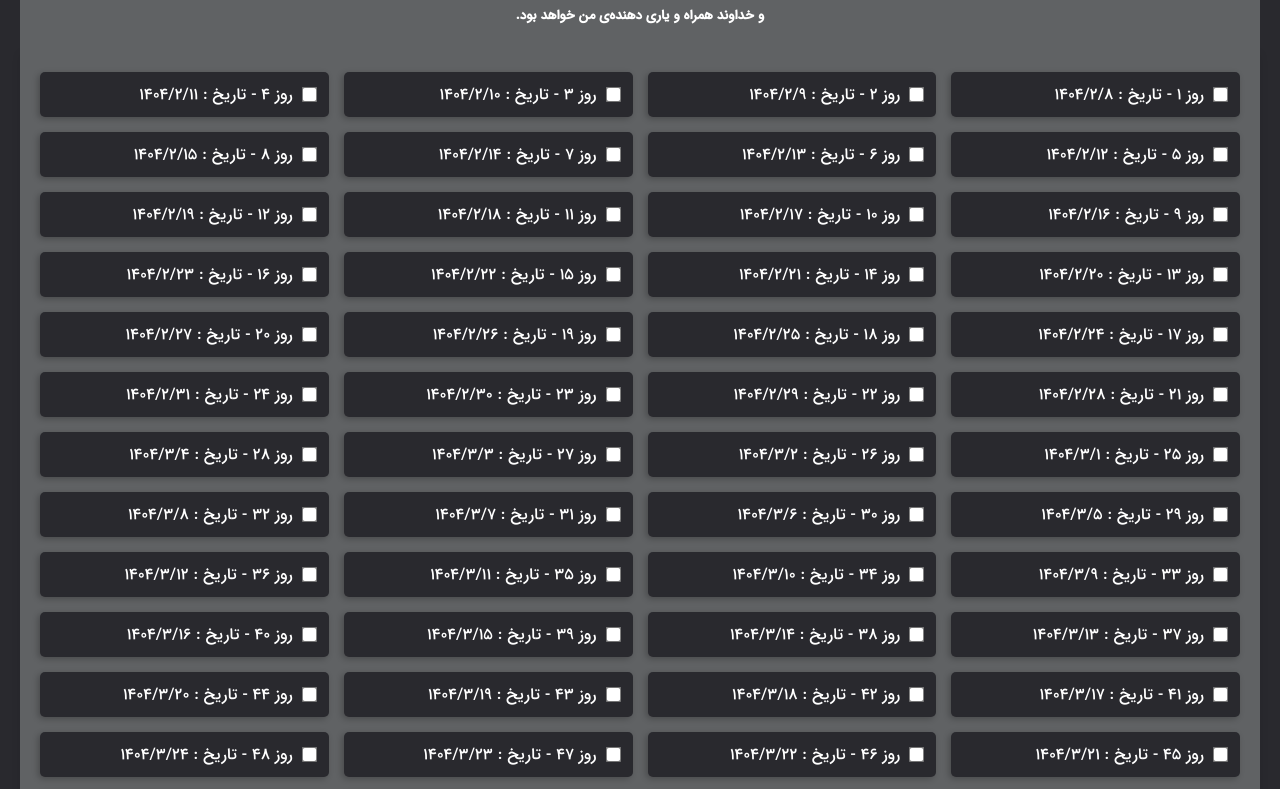
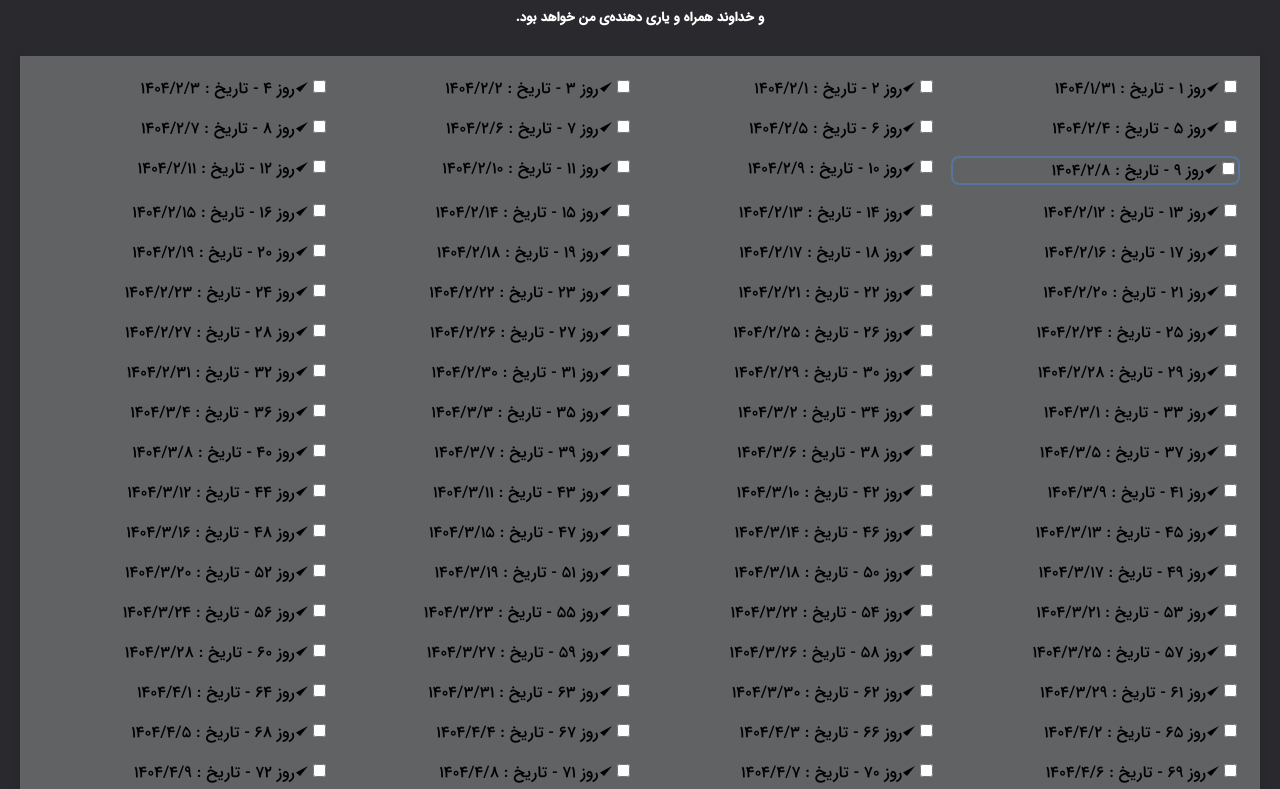
Before and after one commit to 369daysto30yo/369daysto30yo.github.io, a plain HTML site: page index.html in a window 1280 px wide. Shown: the part 97-886 px from the top of the page. Drawn offline with Linux system fonts and the light colour scheme.

Commit message:
Update index.html

```diff
--- a/index.html
+++ b/index.html
@@ -9,11 +9,11 @@
 </head>
 
 <body>
-    <div style="position: sticky;top: 0;background-color: #606264;width: 100%;z-index: 1;border-radius: 8px 8px 0 0;">
-        <div style="padding: 20px;">
+    <div style="position: sticky;top: 0;background-color: #29292e;width: 100%;z-index: 1;border-radius: 8px 8px 0 0;">
+        <div style="padding: 22px 20px;">
             <h1 style="direction: ltr;margin-bottom: 15px;margin-top: 3px;">369 Days to 30 yo</h1>
             <h5 style="color: #fff;text-align: center;margin-bottom: 6px;" class="font-family-medium">
-              و خداوند همراه و یاری دهنده‌ی من خواهد بود.
+                و خداوند همراه و یاری دهنده‌ی من خواهد بود.
             </h5>
         </div>
     </div>
@@ -23,7 +23,7 @@
 
     <script>
         const TOTAL_BOXES = 369;
-        const startDate = new Date(2025, 3, 28);
+        const startDate = new Date(2025, 3, 20);
         const storageKey = 'dailyCheckboxes';
         let checkboxStates = JSON.parse(localStorage.getItem(storageKey)) || Array(TOTAL_BOXES).fill(false);
         const container = document.getElementById('checkboxes');
@@ -33,27 +33,47 @@
         for (let i = 0; i < TOTAL_BOXES; i++) {
             const currentDay = new Date(startDate.getTime());
             currentDay.setDate(startDate.getDate() + i);
-            const div = document.createElement('div');
-            div.className = 'checkbox-container';
-            const checkbox = document.createElement('input');
-            checkbox.type = 'checkbox';
-            checkbox.id = `checkbox-${i}`;
-            checkbox.checked = checkboxStates[i];
-            if (currentDay.getTime() === today.getTime()) {
-                todayCheckbox = div;
-            }
-            checkbox.addEventListener('change', () => {
-                checkboxStates[i] = checkbox.checked;
+            const wrapperDiv = document.createElement('div');
+            wrapperDiv.className = 'checkbox-wrapper';
+            const itemLabel = document.createElement('label');
+            itemLabel.className = 'item';
+            itemLabel.htmlFor = `todo-${i}`;
+            const input = document.createElement('input');
+            input.type = 'checkbox';
+            input.className = 'hidden';
+            input.id = `todo-${i}`;
+            input.checked = checkboxStates[i];
+            input.addEventListener('change', () => {
+                checkboxStates[i] = input.checked;
                 localStorage.setItem(storageKey, JSON.stringify(checkboxStates));
             });
-            const label = document.createElement('label');
-            label.htmlFor = checkbox.id;
-            label.textContent = `روز ${i + 1} - تاریخ : ${currentDay.toLocaleDateString('fa-IR')}`;
-            div.appendChild(checkbox);
-            div.appendChild(label);
-            container.appendChild(div);
+            const cbxLabel = document.createElement('label');
+            cbxLabel.className = 'cbx';
+            cbxLabel.htmlFor = `todo-${i}`;
+            const svg = document.createElementNS('http://www.w3.org/2000/svg', 'svg');
+            svg.setAttribute('width', '14px');
+            svg.setAttribute('height', '12px');
+            svg.setAttribute('viewBox', '0 0 14 12');
+            const polyline = document.createElementNS('http://www.w3.org/2000/svg', 'polyline');
+            polyline.setAttribute('points', '1 7.6 5 11 13 1');
+            svg.appendChild(polyline);
+            cbxLabel.appendChild(svg);
+            const cbxLbl = document.createElement('label');
+            cbxLbl.className = 'cbx-lbl';
+            cbxLbl.htmlFor = `todo-${i}`;
+            cbxLbl.textContent = `روز ${i + 1} - تاریخ : ${currentDay.toLocaleDateString('fa-IR')}`;
+            itemLabel.appendChild(input);
+            itemLabel.appendChild(cbxLabel);
+            itemLabel.appendChild(cbxLbl);
+            wrapperDiv.appendChild(itemLabel);
+            container.appendChild(wrapperDiv);
+            if (currentDay.getTime() === today.getTime()) {
+                todayCheckbox = wrapperDiv;
+            }
         }
         if (todayCheckbox) {
+            todayCheckbox.style.border = '2px solid rgb(90 115 155)';
+            todayCheckbox.style.borderRadius = '8px';
             setTimeout(() => {
                 todayCheckbox.scrollIntoView({ behavior: 'smooth', block: 'center' });
             }, 500);
```
